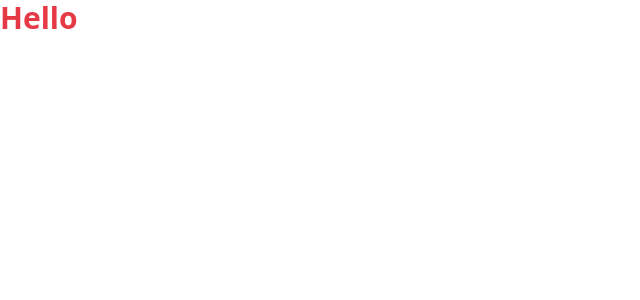
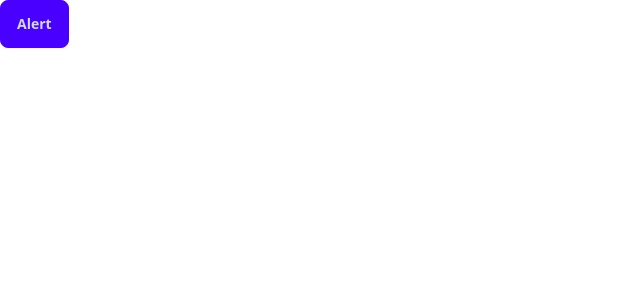
Before and after one commit to md-ahmodullah/LifeDrops, a React (Vite) app: page / in a window 1280 px wide. Shown: the top 300 px of the page, without its empty margins (0-640 px from the left). Built offline with nearby package versions, Linux system fonts and the light colour scheme.

Commit message:
Installed React Helmet & Created Reusable Helmet Component

```diff
--- a/package.json
+++ b/package.json
@@ -14,9 +14,11 @@
     "match-sorter": "^8.0.0",
     "react": "^18.3.1",
     "react-dom": "^18.3.1",
+    "react-helmet-async": "^2.0.5",
     "react-icons": "^5.4.0",
     "react-router-dom": "^7.1.1",
-    "sort-by": "^1.2.0"
+    "sort-by": "^1.2.0",
+    "sweetalert2": "^11.15.10"
   },
   "devDependencies": {
     "@eslint/js": "^9.17.0",
--- /dev/null
+++ b/src/ReusableComponents/Helmet.jsx
@@ -0,0 +1,9 @@
+import { Helmet } from "react-helmet-async";
+
+export default function Helmet({ title }) {
+  return (
+    <Helmet>
+      <title>{title}</title>
+    </Helmet>
+  );
+}
--- /dev/null
+++ b/src/ReusableComponents/ReusableAlert.jsx
@@ -0,0 +1,8 @@
+import Swal from "sweetalert2";
+export default function ReusableAlert() {
+  return Swal.fire({
+    title: "The Internet?",
+    text: "That thing is still around?",
+    icon: "question",
+  });
+}
--- a/src/Router/Router.jsx
+++ b/src/Router/Router.jsx
@@ -3,6 +3,10 @@ import { createBrowserRouter } from "react-router-dom";
 export const router = createBrowserRouter([
   {
     path: "/",
-    element: <div className="text-3xl font-bold text-[#E63946]">Hello</div>,
+    element: (
+      <div className="text-3xl font-bold text-[#E63946]">
+        <button className="btn btn-primary">Alert</button>
+      </div>
+    ),
   },
 ]);
--- a/src/main.jsx
+++ b/src/main.jsx
@@ -1,11 +1,14 @@
 import { StrictMode } from "react";
 import { createRoot } from "react-dom/client";
+import { HelmetProvider } from "react-helmet-async";
 import { RouterProvider } from "react-router-dom";
 import "./index.css";
 import { router } from "./Router/Router";
 
 createRoot(document.getElementById("root")).render(
   <StrictMode>
-    <RouterProvider router={router} />
+    <HelmetProvider>
+      <RouterProvider router={router} />
+    </HelmetProvider>
   </StrictMode>
 );
```
Also changed, not shown: 1 other file (tests, documents, lock files or other folders).
